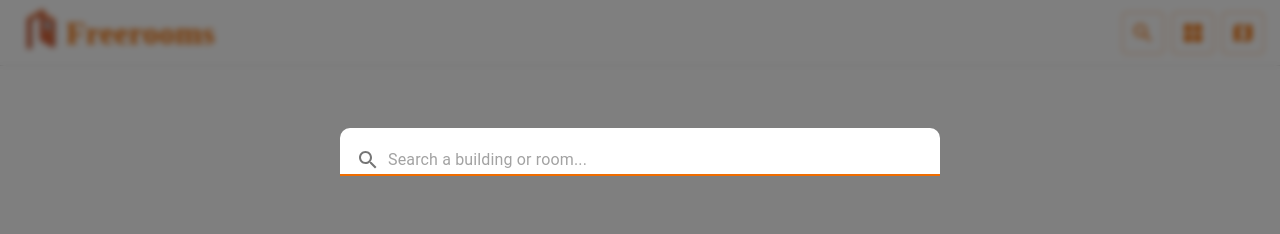
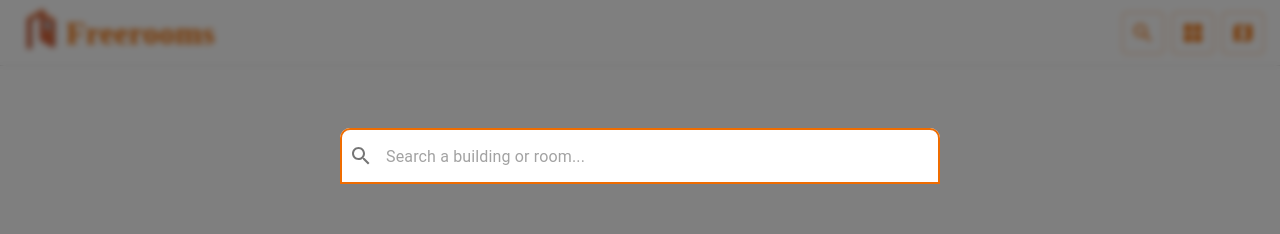
Before and after one commit to devsoc-unsw/freerooms, a Next.js app in the folder v2/frontend/: page / in a window 1280 px wide. Both pictures are taken after a click on the button 1143 px from the left and 32 px from the top of the page. Shown: the top 234 px of the page. Built offline with nearby package versions, Linux system fonts and the light colour scheme; no server answers; a web font is replaced by a local one.

Commit message:
Revert to outlined search

```diff
--- a/v2/frontend/components/SearchModal.tsx
+++ b/v2/frontend/components/SearchModal.tsx
@@ -27,6 +27,11 @@ interface SearchProps {
   setOpen: (open: boolean) => void;
 }
 
+// First element in searchKeys should always be name
+type SearchOption = (BuildingSearchOption | RoomSearchOption) & {
+  recent?: boolean;
+};
+
 type BuildingSearchOption = {
   type: "building";
   searchKeys: string[];
@@ -38,11 +43,6 @@ type RoomSearchOption = {
   searchKeys: string[];
   room: { id: string }; // TODO: Add room type when rooms are merged
 }
-
-// First search key should always be name
-type SearchOption = (BuildingSearchOption | RoomSearchOption) & {
-  recent?: boolean;
-};
 
 const SearchModal: React.FC<SearchProps> = ({ open, setOpen }) => {
   const router = useRouter();
@@ -138,10 +138,10 @@ const SearchModal: React.FC<SearchProps> = ({ open, setOpen }) => {
         renderInput={(params) => (
           <TextField
             {...params}
-            variant="standard"
             autoFocus
+            fullWidth
+            variant="outlined"
             placeholder="Search a building or room..."
-            fullWidth
             InputProps={{
               ...params.InputProps,
               startAdornment: (
```
